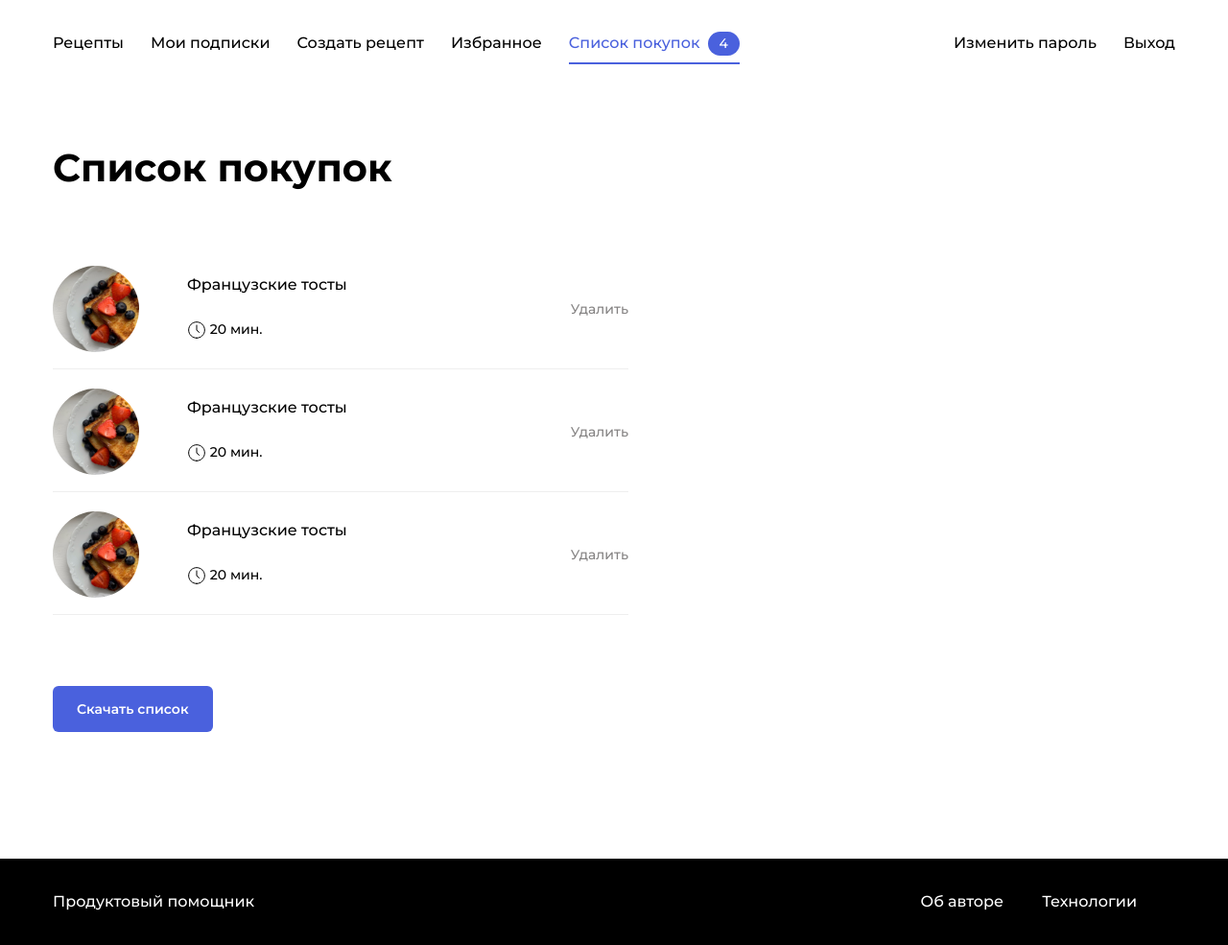
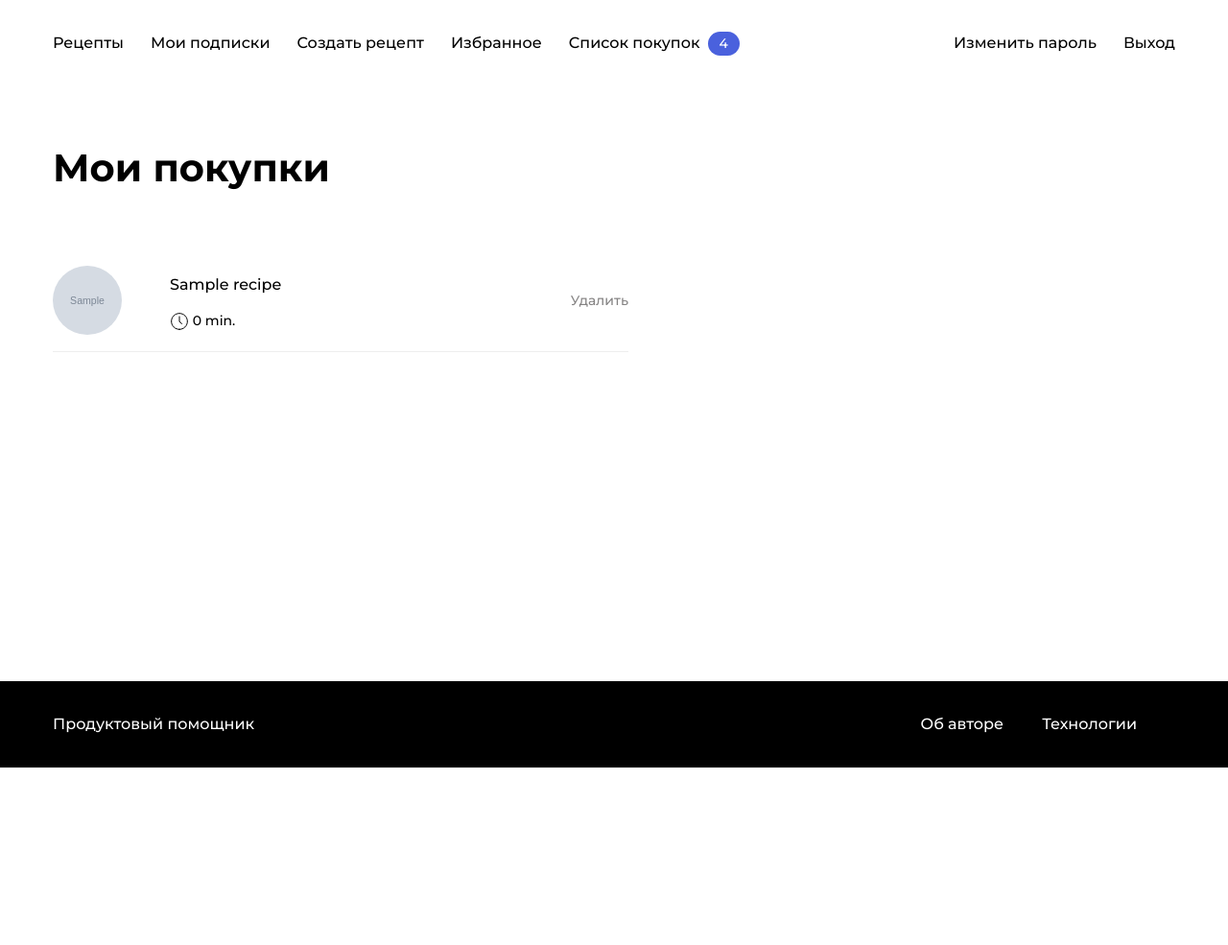
Before and after one commit to YauheniKr/foodgram-project, a Django app: page /purchases/ in a window 1280 px wide. Shown: the whole page at 96% size. After the commit the page ends 800 px from the top, so only its background shows below. Run offline with Django 3.2, Linux system fonts and the light colour scheme; a user stored in the database is signed in; tables that the repository leaves empty hold one stand-in row (values such as "Sample post"); grey boxes marked "Sample" are stand-in pictures; some libraries are stand-ins or nearby versions.

Commit message:
добавил favicon переопределил лист покупок

```diff
--- a/templates/base.html
+++ b/templates/base.html
@@ -11,7 +11,7 @@
     {% load static %}
     {% block css %}
     {% endblock %}
-
+    <link rel="icon" type="image/png" sizes="32x32" href="{% static 'img/favicon-32x32.png' %}">
 </head>
 
 <body>
--- a/templates/shopList.html
+++ b/templates/shopList.html
@@ -1,80 +1,43 @@
-<!doctype html>
-<html lang="en">
-<head>
-    <meta charset="UTF-8">
-    <meta name="viewport"
-          content="width=device-width, user-scalable=no, initial-scale=1.0, maximum-scale=1.0, minimum-scale=1.0">
-    <meta http-equiv="X-UA-Compatible" content="ie=edge">
-    <title>Список покупок</title>
-    <link rel="stylesheet" href="./pages/shopList.css">
-</head>
-<body class="body">
-<header class="header">
-    <nav class="nav">
-        <div class="nav__container container">
-            <ul class="nav__items list">
-                <li class="nav__item"><a href="#" class="nav__link link">Рецепты</a></li>
-                <li class="nav__item"><a href="#" class="nav__link link">Мои подписки</a></li>
-                <li class="nav__item"><a href="#" class="nav__link link">Создать рецепт</a></li>
-                <li class="nav__item"><a href="#" class="nav__link link">Избранное</a></li>
-                <li class="nav__item nav__item_active"><a href="#" class="nav__link link">Список покупок</a><span class="badge badge_style_blue nav__badge" id="counter">4</span></li>
-            </ul>
-            <ul class="nav__items list">
-                <li class="nav__item"><a href="#" class="nav__link link">Изменить пароль</a></li>
-                <li class="nav__item"><a href="#" class="nav__link link">Выход</a></li>
-            </ul>
-        </div>
-    </nav>
-</header>
-<main class="main container">
-    <div class="main__header">
-        <h1 class="main__title">Список покупок</h1>
-    </div>
-    <div class="card-list card-list_column">
-        <ul class="shopping-list">
-            <li class="shopping-list__item" data-id="111">
-                <div class="recipe recipe_reverse">
-                    <img src="./images/testCardImg.png" alt="какой-то текст" class="recipe__image recipe__image_big">
-                    <h3 class="recipe__title">Французские тосты</h3>
-                    <p class="recipe__text"><span class="icon-time"></span> 20 мин.</p>
-                </div>
-                <a href="#" class="shopping-list__button link">Удалить</a>
-            </li>
-            <li class="shopping-list__item" data-id="1112">
-                <div class="recipe recipe_reverse">
-                    <img src="./images/testCardImg.png" alt="какой-то текст" class="recipe__image recipe__image_big">
-                    <h3 class="recipe__title">Французские тосты</h3>
-                    <p class="recipe__text"><span class="icon-time"></span> 20 мин.</p>
-                </div>
-                <a href="#" class="shopping-list__button link">Удалить</a>
-            </li>
-            <li class="shopping-list__item" data-id="1113">
-                <div class="recipe recipe_reverse">
-                    <img src="./images/testCardImg.png" alt="какой-то текст" class="recipe__image recipe__image_big">
-                    <h3 class="recipe__title">Французские тосты</h3>
-                    <p class="recipe__text"><span class="icon-time"></span> 20 мин.</p>
-                </div>
-                <a href="#" class="shopping-list__button link">Удалить</a>
-            </li>
-        </ul>
-        <a href="#"><button class="button button_style_blue">Скачать список</button></a>
+{% extends "base.html" %}
+{% load static %}
+{% load user_filter %}
+{% load thumbnail %}
+{% block title %}
+    Мои покупки
+{% endblock %}
+{% block css %}
+    <link rel="stylesheet" href="{% static 'pages/shopList.css' %}">
+{% endblock %}
 
 
+{% block header%}
+    <div class="main__header">
+        <h1 class="main__title">Мои покупки</h1>
     </div>
-</main>
-<footer class="footer">
-    <div class="footer__container container">
-        <a href="#" class="footer__brand link">Продуктовый помощник</a>
-        <ul class="footer__items">
-            <li class="footer__item"><a href="#" class="footer__link link">Об авторе </a></li>
-            <li class="footer__item"><a href="#" class="footer__link link">Технологии</a></li>
+{% endblock %}
+{% block content %}
+    <div class="card-list card-list_column">
+    {% csrf_token %}
+        <ul class="shopping-list">
+            {% for recipe in recipes %}
+                <li class="shopping-list__item" data-id="{{ recipe.recipe.id }}">
+                    <div class="recipe recipe_reverse">
+                        {% thumbnail recipe.recipe.image "144x144" crop="center" as im %}
+                            <img src="{{ im.url }}" alt="{{ recipe.recipe.title }}" class="recipe__image {% if shop_list %}recipe__image_big{% endif %}">
+                        {% endthumbnail %}
+                        <h3 class="recipe__title">{{ recipe.recipe.title}}</h3>
+                        <p class="recipe__text"><span class="icon-time"></span> {{ recipe.recipe.cooking_time | duration }} </p>
+                    </div>
+                    <a href="#" class="shopping-list__button link">Удалить</a>
+                </li>
+            {% endfor %}
         </ul>
     </div>
-</footer>
-<script src="./js/config/config.js"></script>
-<script src="./js/components/Header.js"></script>
-<script src="./js/components/ShopList.js"></script>
-<script src="./js/api/Api.js"></script>
-<script src="shopList.js"></script>
-</body>
-</html>
+{% endblock %}
+{% block js %}
+    <script src="{% static './js/config/config.js' %}"></script>
+    <script src="{% static './js/components/Header.js' %}"></script>
+    <script src="{% static './js/components/ShopList.js' %}"></script>
+    <script src="{% static './js/api/Api.js' %}"></script>
+    <script src="{% static 'shopList.js' %}"></script>
+{% endblock %}
```
